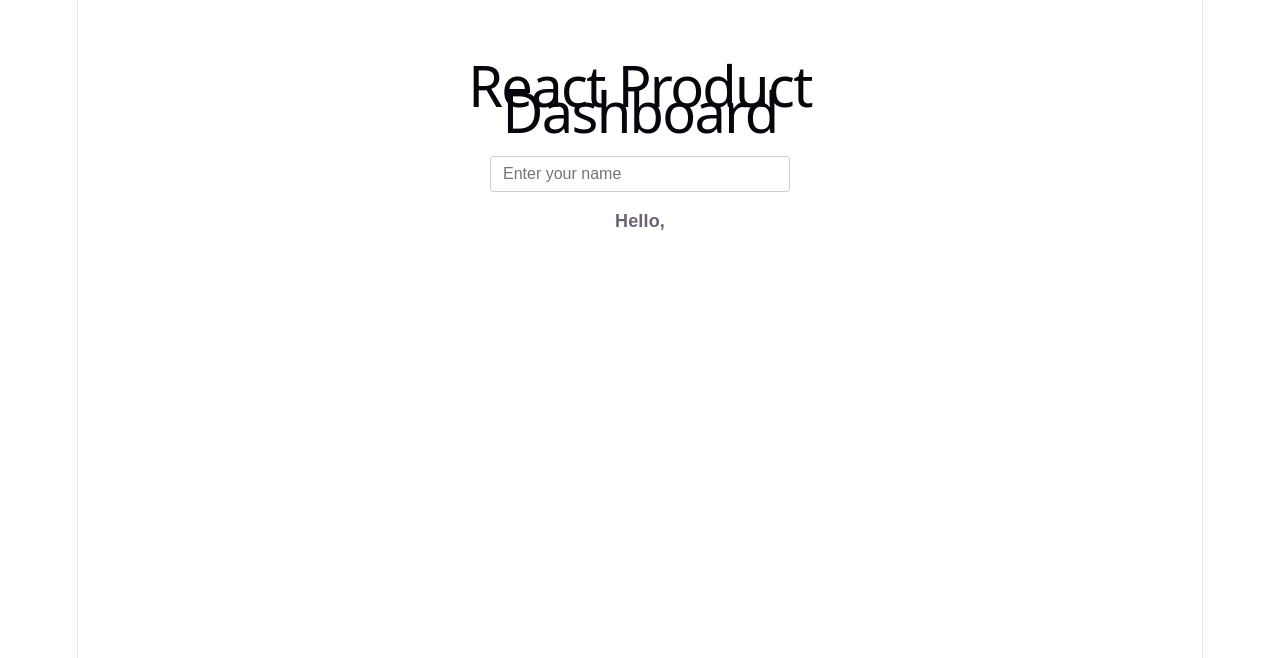
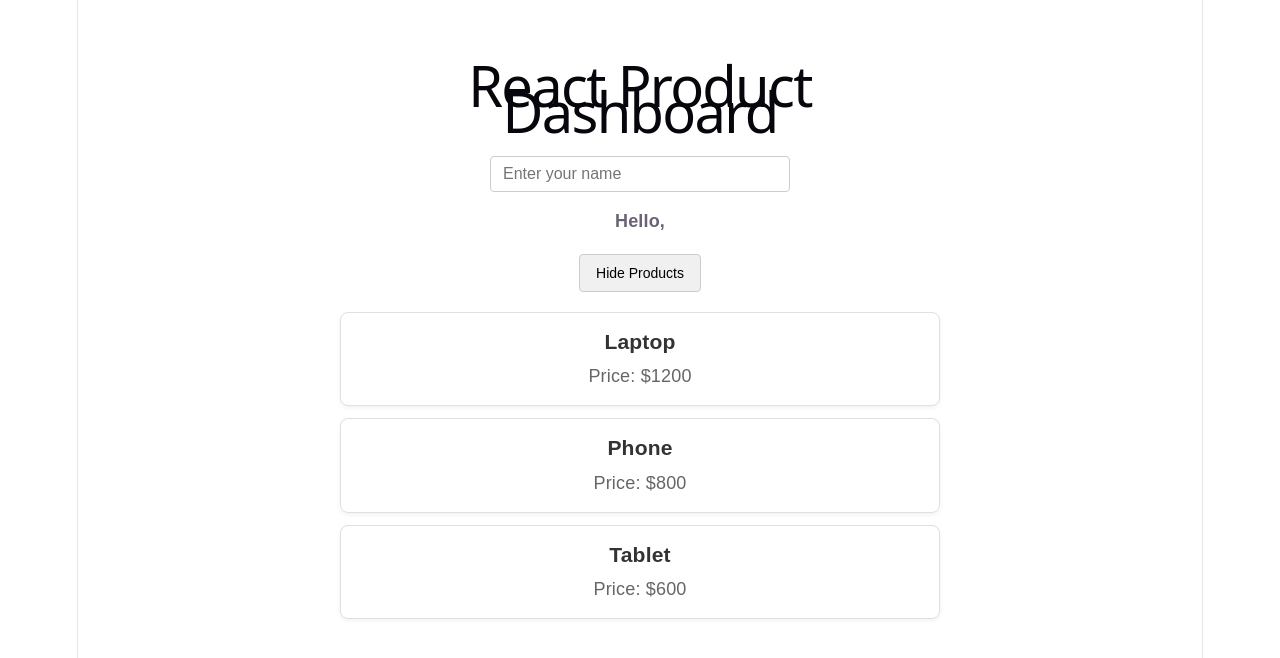
Before and after one commit to OmerAsafGultekin/Web-lab5, a React (Vite) app: page / in a window 1280 px wide. Shown: the top 658 px of the page. Built offline with nearby package versions, Linux system fonts and the light colour scheme.

Commit message:
feat: add toggle state and conditional rendering for product list

```diff
--- a/src/App.jsx
+++ b/src/App.jsx
@@ -1,7 +1,9 @@
 import { useState } from 'react';
+import ProductList from './components/ProductList';
 
 function App() {
   const [name, setName] = useState('');
+  const [showProducts, setShowProducts] = useState(true);
 
   return (
     <div style={{ maxWidth: '600px', margin: '40px auto', fontFamily: 'sans-serif', padding: '0 20px' }}>
@@ -28,6 +30,24 @@
       <p style={{ fontSize: '18px', fontWeight: 'bold' }}>
         Hello, {name}
       </p>
+
+      <div style={{ margin: '20px 0' }}>
+        <button
+          onClick={() => setShowProducts((prev) => !prev)}
+          style={{
+            padding: '10px 16px',
+            fontSize: '14px',
+            cursor: 'pointer',
+            borderRadius: '4px',
+            border: '1px solid #ccc',
+            backgroundColor: '#f0f0f0'
+          }}
+        >
+          {showProducts ? 'Hide Products' : 'Show Products'}
+        </button>
+      </div>
+
+      {showProducts && <ProductList />}
     </div>
   );
 }
```
